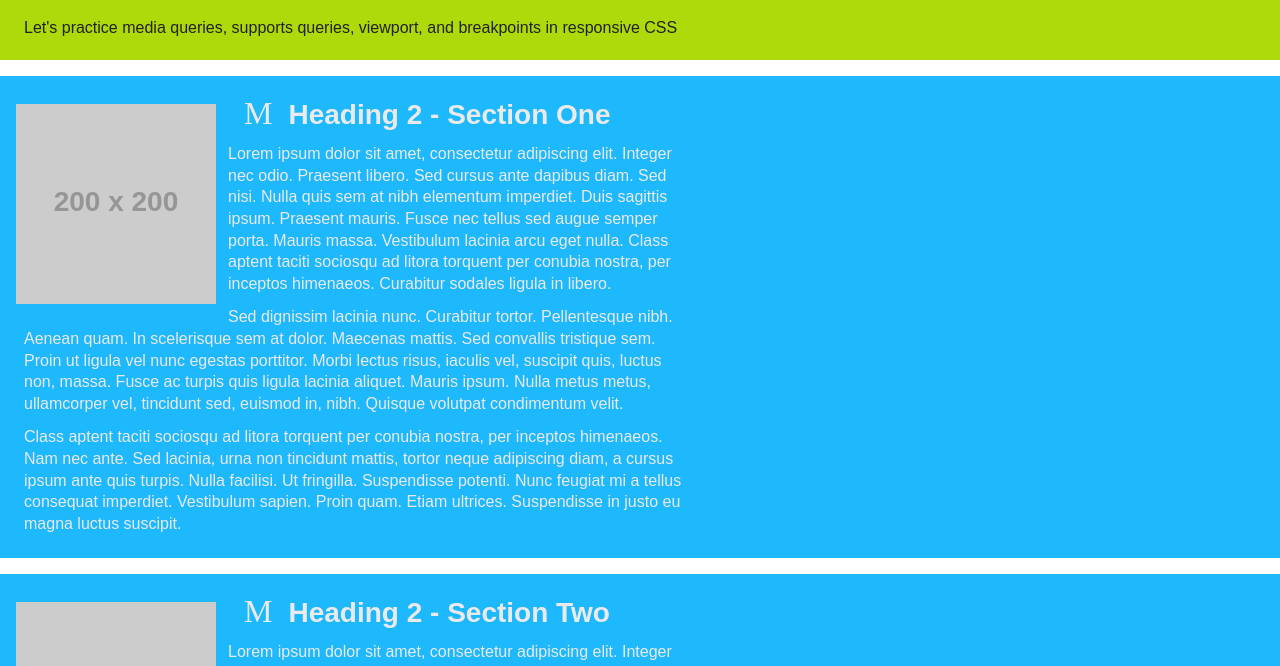
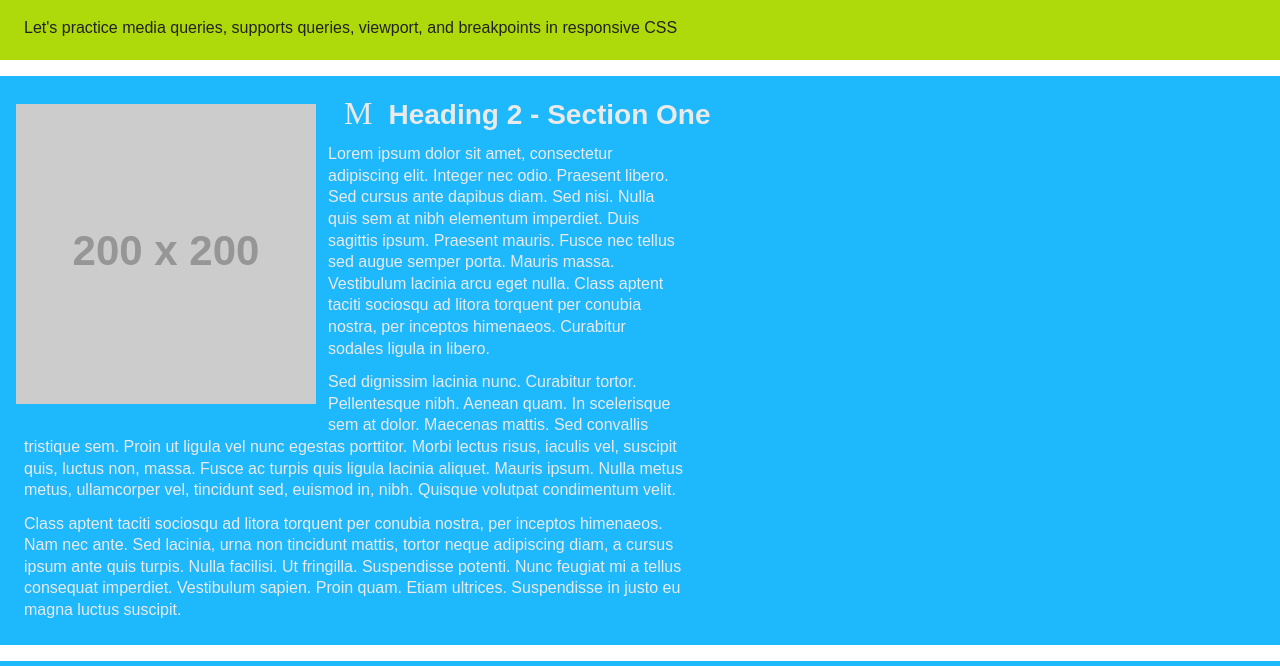
Before and after one commit to gebestalt/viewport, a plain HTML site: page index.html in a window 1280 px wide. Shown: the part 68-734 px from the top of the page. Drawn offline with Linux system fonts and the light colour scheme; placeholder pictures from the web are drawn by us; some icons are missing.

Commit message:
Update castillolondono.css

```diff
--- a/castillolondono.css
+++ b/castillolondono.css
@@ -290,7 +290,7 @@ img{
 
 /* ---------- LARGE SCREEN STYLES ---------- */
 /* --------------- BEGIN LARGE SCREEN SIZES --------------- */
-@media (min-width: 1025px) and (max-width: 1380px){
+@media (min-width: 1025px) and (max-width: 1380px) {
     header, footer{
         background-color: var(--lime-green);
         color: var(--dark-gray);
@@ -330,17 +330,19 @@ img{
 
 /* ---------- ADJUSTING RESPONSIVE IMAGE SIZE ---------- */
 /* --------------- BEGIN RESPONSIVE IMAGE ADJUST SIZES --------------- */
-    /* img{
-        width: 300px;
-        max-width: 300px;
-    } */
+img {
+    width: 300px;
+    max-width: 300px;
+    height: auto;
+}
 /* --------------- END RESPONSIVE IMAGE ADJUST SIZES --------------- */
 
 
 
 /* ---------- EXTRA LARGE SCREEN STYLES ---------- */
 /* --------------- BEGIN EXTRA LARGE SCREEN SIZES --------------- */
-    /* header, footer{
+@media (min-width: 1381px){
+    header, footer{
         background-color: var(--orange);
         padding-left: 5%;
     }
@@ -405,5 +407,6 @@ img{
 
     #three p, #four p, #five p, #six p{
         padding-top: 2em;
-    } */
+    }
+}
 /* --------------- END EXTRA LARGE SCREEN SIZES --------------- */
```
